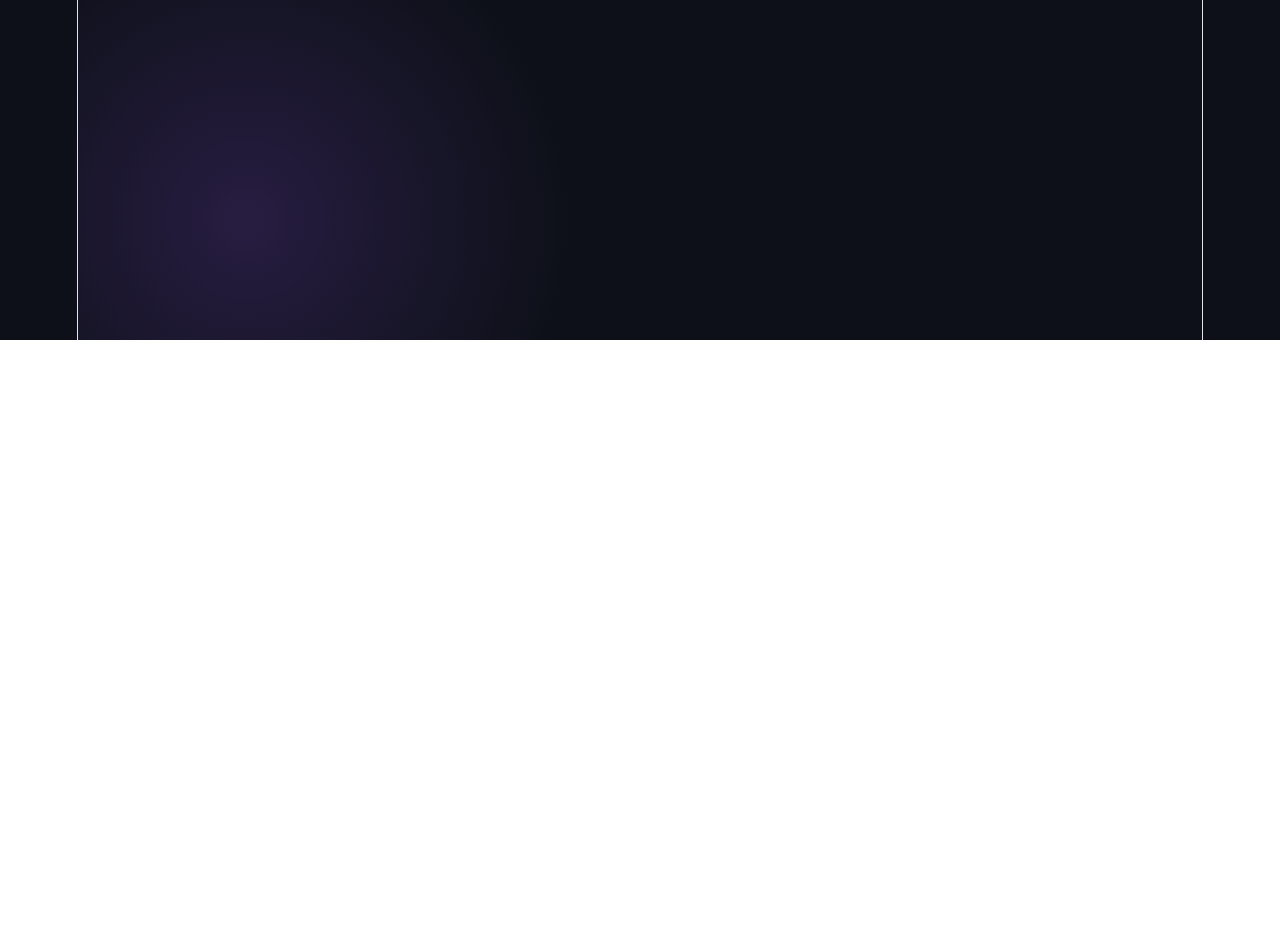
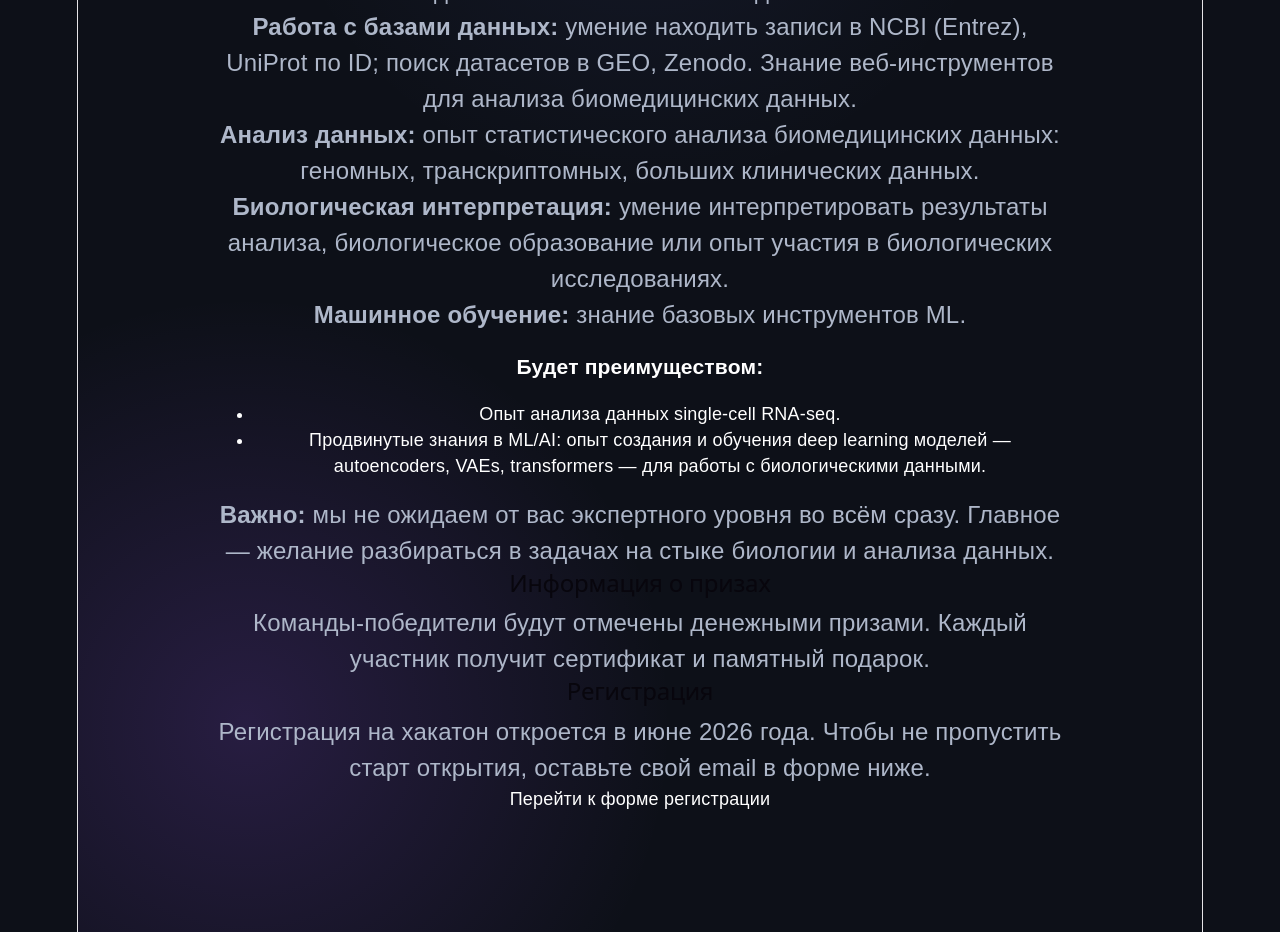
Before and after one commit to saitnado/my-site, a React (Vite) app: page /terms in a window 1280 px wide. Shown: the part 460-1392 px from the top of the page. Before the commit the page ends 800 px from the top, so only its background shows below. Built offline with nearby package versions, Linux system fonts and the light colour scheme.

Commit message:
add venue page styles

```diff
--- a/src/App.jsx
+++ b/src/App.jsx
@@ -8,6 +8,7 @@ import Organizers from "./pages/Organizers";
 import About from "./pages/About";
 import Projects from "./pages/Projects";
 import Terms from "./pages/Terms";
+import Registration from "./pages/Registration";
 
 import "./App.css";
 
@@ -25,6 +26,7 @@ function App() {
           <Route path="/about" element={<About />} />
           <Route path="/projects" element={<Projects />} />
           <Route path="/terms" element={<Terms />} />
+          <Route path="/registration" element={<Registration />} />
         </Routes>
       </main>
     </div>
--- /dev/null
+++ b/src/pages/Registration.jsx
@@ -0,0 +1,23 @@
+function Registration() {
+  return (
+    <section className="page">
+      <h1>Форма регистрации</h1>
+
+      <form className="registration-form">
+        <label>
+          Имя
+          <input type="text" placeholder="Введите имя" />
+        </label>
+
+        <label>
+          Email
+          <input type="email" placeholder="Введите email" />
+        </label>
+
+        <button type="submit">Отправить</button>
+      </form>
+    </section>
+  );
+}
+
+export default Registration;
--- a/src/pages/Terms.jsx
+++ b/src/pages/Terms.jsx
@@ -2,7 +2,72 @@ function Terms() {
   return (
     <section className="page">
       <h1>Условия проведения</h1>
-      <p>сделать потом.</p>
+
+      <h2>Требования для участников</h2>
+
+      <h3>Обязательные компетенции:</h3>
+
+      <p>
+        <strong>Python или R:</strong> уверенное чтение кода, работа с базовыми
+        библиотеками для анализа биологических данных.
+      </p>
+
+      <p>
+        <strong>Работа с базами данных:</strong> умение находить записи в NCBI
+        (Entrez), UniProt по ID; поиск датасетов в GEO, Zenodo. Знание
+        веб-инструментов для анализа биомедицинских данных.
+      </p>
+
+      <p>
+        <strong>Анализ данных:</strong> опыт статистического анализа
+        биомедицинских данных: геномных, транскриптомных, больших клинических
+        данных.
+      </p>
+
+      <p>
+        <strong>Биологическая интерпретация:</strong> умение интерпретировать
+        результаты анализа, биологическое образование или опыт участия в
+        биологических исследованиях.
+      </p>
+
+      <p>
+        <strong>Машинное обучение:</strong> знание базовых инструментов ML.
+      </p>
+
+      <h3>Будет преимуществом:</h3>
+
+      <ul>
+        <li>Опыт анализа данных single-cell RNA-seq.</li>
+        <li>
+          Продвинутые знания в ML/AI: опыт создания и обучения deep learning
+          моделей — autoencoders, VAEs, transformers — для работы с
+          биологическими данными.
+        </li>
+      </ul>
+
+      <p>
+        <strong>Важно:</strong> мы не ожидаем от вас экспертного уровня во всём
+        сразу. Главное — желание разбираться в задачах на стыке биологии и
+        анализа данных.
+      </p>
+
+      <h2>Информация о призах</h2>
+
+      <p>
+        Команды-победители будут отмечены денежными призами. Каждый участник
+        получит сертификат и памятный подарок.
+      </p>
+
+      <h2>Регистрация</h2>
+
+      <p>
+        Регистрация на хакатон откроется в июне 2026 года. Чтобы не пропустить
+        старт открытия, оставьте свой email в форме ниже.
+      </p>
+
+      <a className="register-button" href="/registration">
+        Перейти к форме регистрации
+      </a>
     </section>
   );
 }
```
